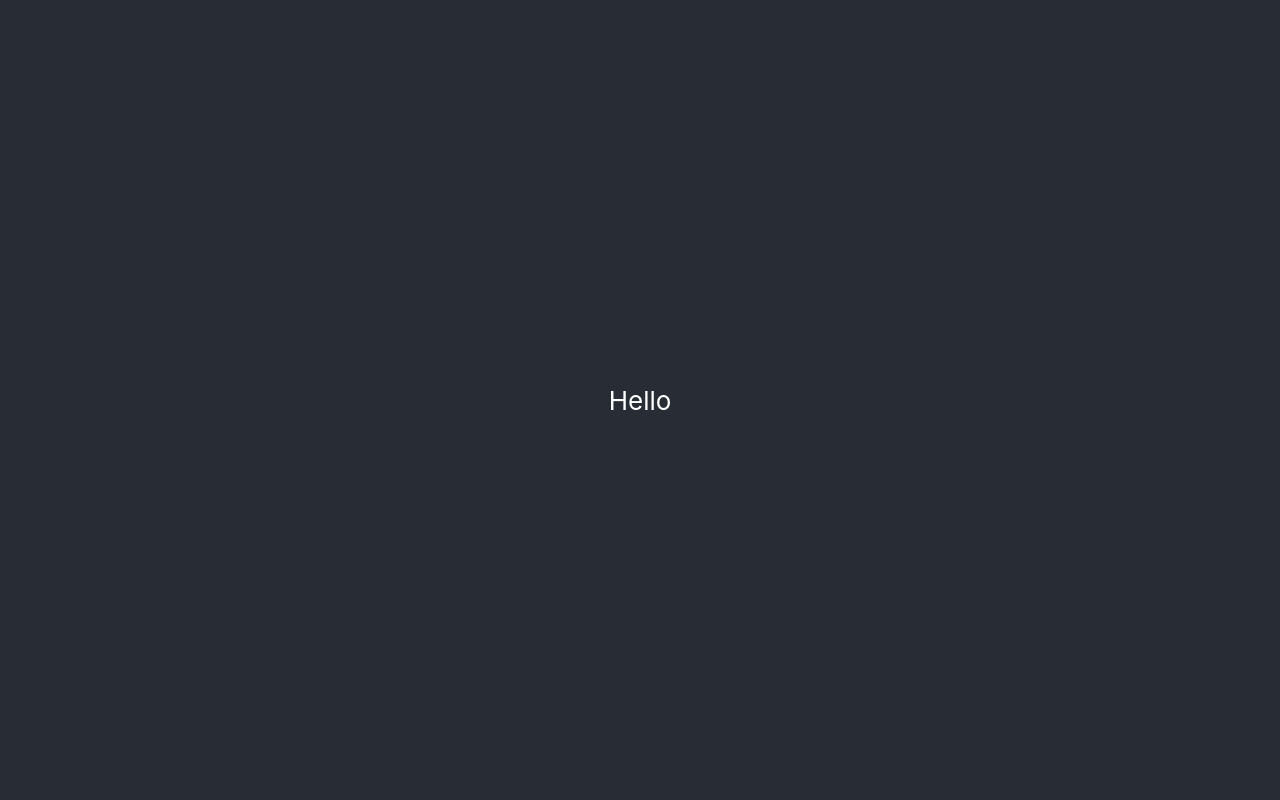
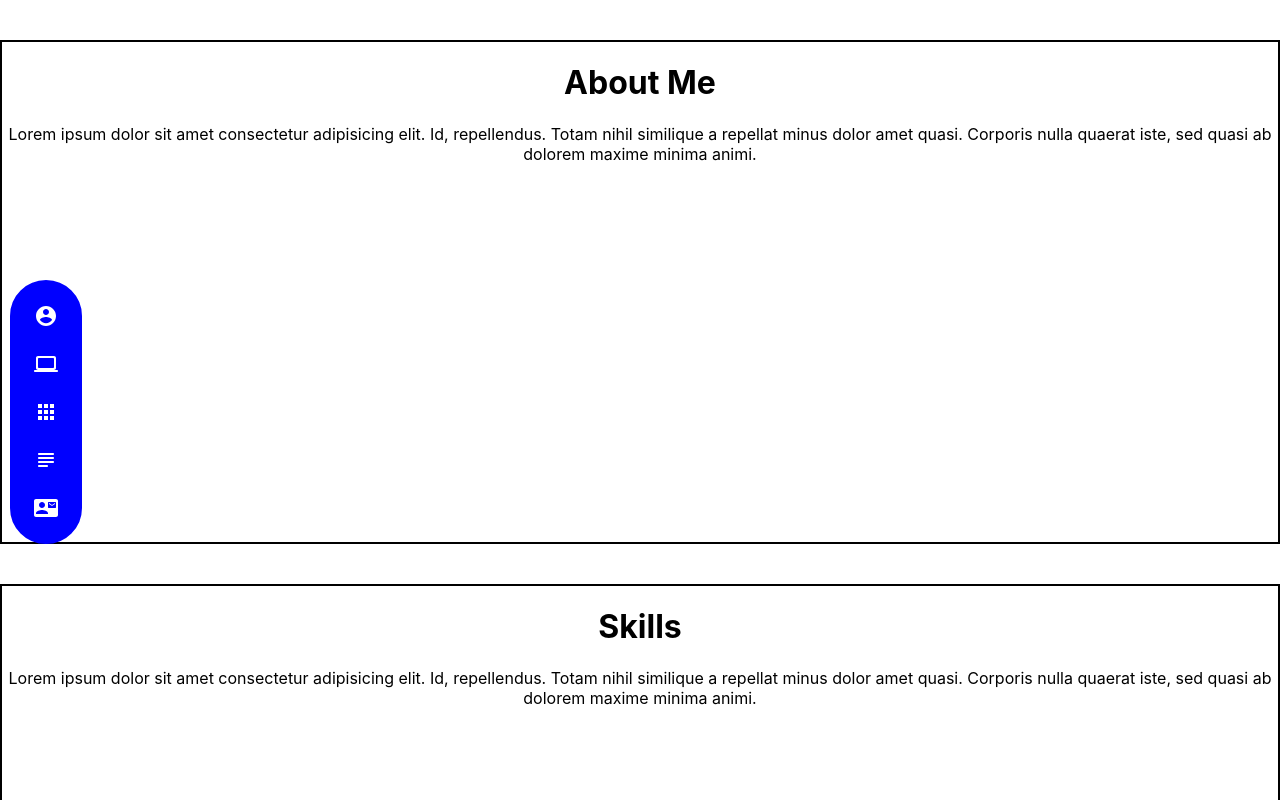
Before and after one commit to JyotiSharma1234/jyotisharma1234.github.io, a React (Create React App) app: page / in a window 1280 px wide. Shown: the top 800 px of the page. Built offline with nearby package versions, Linux system fonts and the light colour scheme.

Commit message:
Header and Sections blue print

```diff
--- a/package.json
+++ b/package.json
@@ -3,12 +3,15 @@
   "version": "0.1.0",
   "private": true,
   "dependencies": {
+    "@material-ui/core": "^4.11.4",
+    "@material-ui/icons": "^4.11.2",
     "@testing-library/jest-dom": "^5.11.4",
     "@testing-library/react": "^11.1.0",
     "@testing-library/user-event": "^12.1.10",
     "react": "^17.0.2",
     "react-dom": "^17.0.2",
     "react-scripts": "4.0.3",
+    "react-scroll": "^1.8.2",
     "styled-components": "^5.3.0",
     "web-vitals": "^1.0.1"
   },
--- a/src/App.css
+++ b/src/App.css
@@ -1,18 +1,6 @@
 .App {
   text-align: center;
 }
-
-.App-logo {
-  height: 40vmin;
-  pointer-events: none;
-}
-
-@media (prefers-reduced-motion: no-preference) {
-  .App-logo {
-    animation: App-logo-spin infinite 20s linear;
-  }
-}
-
 .App-header {
   background-color: #282c34;
   min-height: 100vh;
@@ -23,16 +11,3 @@
   font-size: calc(10px + 2vmin);
   color: white;
 }
-
-.App-link {
-  color: #61dafb;
-}
-
-@keyframes App-logo-spin {
-  from {
-    transform: rotate(0deg);
-  }
-  to {
-    transform: rotate(360deg);
-  }
-}
--- a/src/App.js
+++ b/src/App.js
@@ -1,13 +1,13 @@
-import { React, useState} from 'react'
+import { React } from 'react'
 import './App.css';
+import Headers from './components/Headers'
+import MainPage from './components/MainPage'
 
 function App() {
-
     return (
         <div className="App">
-            <header className="App-header">
-                Hello
-            </header>
+            <Headers/>
+            <MainPage className="content"/>
         </div>
     );
 }
--- /dev/null
+++ b/src/components/Headers.js
@@ -0,0 +1,107 @@
+import React from 'react'
+import {Link} from 'react-scroll'
+import {
+    IconButton,
+    makeStyles,
+    withStyles,
+} from "@material-ui/core";
+import AccountIcon from '@material-ui/icons/AccountCircleRounded';
+import ContactIcon from '@material-ui/icons/ContactMailRounded';
+import ComputerIcon from '@material-ui/icons/ComputerRounded';
+import BlogIcon from '@material-ui/icons/SubjectRounded';
+import AppsIcon from '@material-ui/icons/Apps'
+import Tooltip from '@material-ui/core/Tooltip';
+
+const useStyles = makeStyles((theme) => ({
+    header:{
+        position: 'fixed',
+        top: '35%',
+        left: 10,
+        padding: 10,
+        margin: 0,
+        listStyle: 'none',
+        border: '2px solid blue',
+        borderRadius: '40px',
+        backgroundColor: 'blue',
+    },
+    account:{
+        color: 'white',
+    },
+    btn: {
+        fontSize: 20,
+        '&:hover': {
+            color: 'white',
+            border: '2px solid white',
+        }
+    }
+}));
+
+const LightTooltip = withStyles((theme) => ({
+  tooltip: {
+    backgroundColor: 'white',
+    color: 'blue',
+    textDecoration: 'bold',
+    fontWeight: 600,
+    boxShadow: theme.shadows[1],
+    padding: 15,
+    borderRadius: '4px 20px',
+    fontSize: 16,
+    border: '2px solid blue',
+  },
+}))(Tooltip);
+
+const Headers = (props) => {
+    const classes = useStyles();
+
+        return (
+                <ul className={classes.header}>
+                    <li>
+                        <Link activeClass="active" to="about" spy={true} smooth={true}>
+                        <LightTooltip placement="right" title="About Me">
+                            <IconButton size='20' className={classes.btn}>
+                                <AccountIcon className={classes.account}/>
+                            </IconButton>
+                        </LightTooltip>
+                        </Link>
+                    </li>
+                    <li>
+                        <Link  to="skills" spy={true} smooth={true}>
+                            <LightTooltip placement="right" title="Skills">
+                                <IconButton size='20' className={classes.btn}>
+                                    <ComputerIcon className={classes.account}/>
+                                </IconButton>
+                            </LightTooltip>
+                        </Link>
+                    </li>
+                    <li>
+                        <Link  to="projects" spy={true} smooth={true}>
+                            <LightTooltip placement="right" title="Projects">
+                                <IconButton size='20' className={classes.btn}>
+                                    <AppsIcon className={classes.account}/>
+                                </IconButton>
+                            </LightTooltip>
+                        </Link>
+                    </li>
+                    <li>
+                        <Link  to="blogs" spy={true} smooth={true}>
+                            <LightTooltip placement="right" title="Blogs">
+                                <IconButton size='20' className={classes.btn}>
+                                    <BlogIcon className={classes.account}/>
+                                </IconButton>
+                            </LightTooltip>
+                        </Link>
+                    </li>
+                    <li>
+                        <Link  to="contact" spy={true} smooth={true}>
+                            <LightTooltip placement="right" title="Contact Me">
+                                <IconButton size='20' className={classes.btn}>
+                                    <ContactIcon className={classes.account}/>
+                                </IconButton>
+                            </LightTooltip>
+                        </Link>
+                    </li>
+                </ul>
+        )
+}
+
+export default Headers;
--- /dev/null
+++ b/src/components/MainPage.js
@@ -0,0 +1,46 @@
+import React from 'react'
+import {
+    makeStyles,
+} from "@material-ui/core";
+
+const useStyles = makeStyles((theme) => ({
+    seaction:{
+        marginTop: 40,
+        height: 500,
+        border: '2px solid black'
+    },
+    root:{
+        marginTop: 40,
+    }
+}));
+
+const MainPage = (props) => {
+    const classes = useStyles();
+
+    return (
+        <div className={classes.root}>
+            <div id="about" className={classes.seaction}>
+                <h1>About Me</h1>
+                Lorem ipsum dolor sit amet consectetur adipisicing elit. Id, repellendus. Totam nihil similique a repellat minus dolor amet quasi. Corporis nulla quaerat iste, sed quasi ab dolorem maxime minima animi.
+            </div>
+            <div id="skills" className={classes.seaction}>
+                <h1>Skills</h1>
+                Lorem ipsum dolor sit amet consectetur adipisicing elit. Id, repellendus. Totam nihil similique a repellat minus dolor amet quasi. Corporis nulla quaerat iste, sed quasi ab dolorem maxime minima animi.
+            </div>
+            <div id="projects" className={classes.seaction}>
+                <h1>Projects</h1>
+                Lorem ipsum dolor sit amet consectetur adipisicing elit. Id, repellendus. Totam nihil similique a repellat minus dolor amet quasi. Corporis nulla quaerat iste, sed quasi ab dolorem maxime minima animi.
+            </div>
+            <div id="blogs" className={classes.seaction}>
+                <h1>Blogs</h1>
+                Lorem ipsum dolor sit amet consectetur adipisicing elit. Id, repellendus. Totam nihil similique a repellat minus dolor amet quasi. Corporis nulla quaerat iste, sed quasi ab dolorem maxime minima animi.
+            </div>
+            <div id="contact" className={classes.seaction}>
+                <h1>Contact</h1>
+                Lorem ipsum dolor sit amet consectetur adipisicing elit. Id, repellendus. Totam nihil similique a repellat minus dolor amet quasi. Corporis nulla quaerat iste, sed quasi ab dolorem maxime minima animi.
+            </div>
+        </div>
+        )
+}
+
+export default MainPage;
```
Also changed, not shown: src/index.css (line endings or trailing spaces), 1 other file (tests, documents, lock files or other folders).
